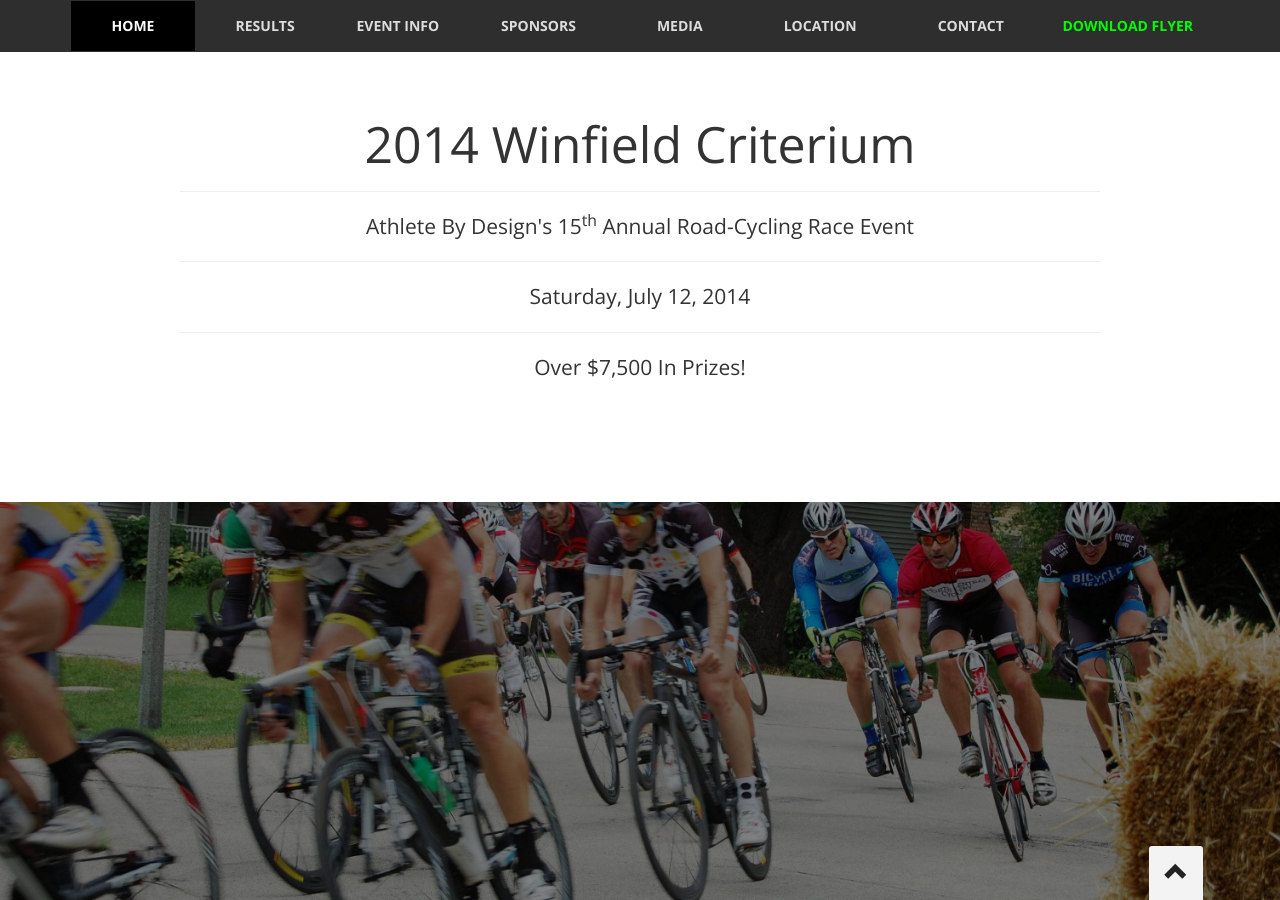
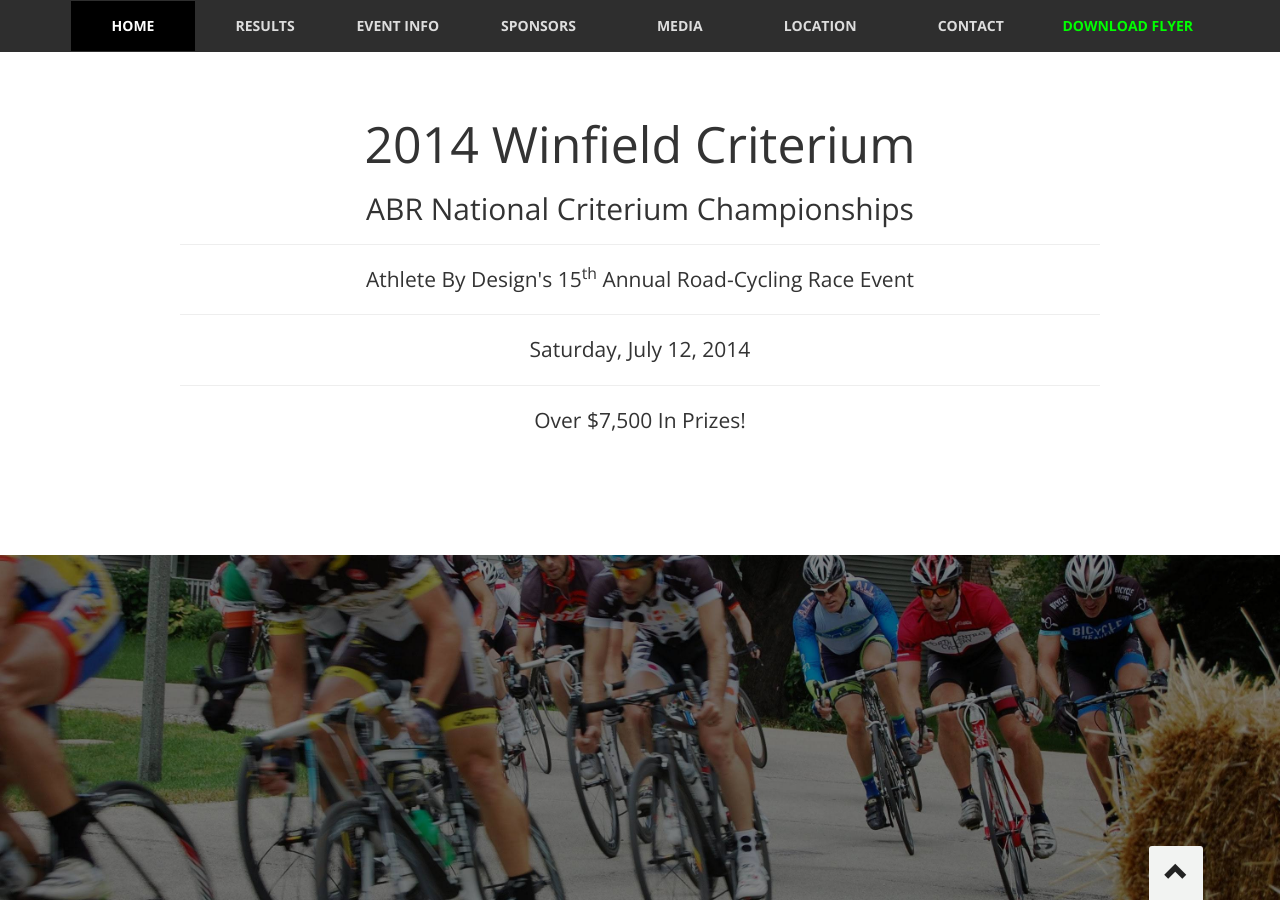
Before and after one commit to winfieldcriterium/winfieldcriterium.github.io, a Jekyll site: the page built from index.html, in a window 1280 px wide and 900 px high, scrolled down 828 px. Built offline with Jekyll 4.4.1, drawn with Linux system fonts in a browser that asks for light colours; nearby versions of some CDN libraries; Markdown is read by kramdown in place of the engine named in the settings.

Commit message:
adding ABR national crit champ linke

```diff
--- a/index.html
+++ b/index.html
@@ -86,6 +86,7 @@ layout: default
         <div class="col-sm-10 col-sm-offset-1">
             <div class="page-header text-center">
                 <h1>2014 Winfield Criterium</h1>
+                <h2>ABR National Criterium Championships</h2>
             </div>
             <p class="lead text-center">Athlete By Design's 15<sup>th</sup> Annual Road-Cycling Race Event</p>
             <hr />
```
